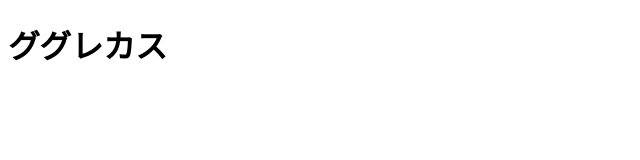
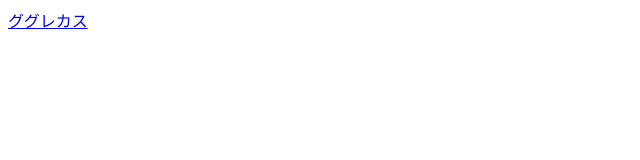
Before and after one commit to Student-meka/ggrks, a plain HTML site: page index.html in a window 1280 px wide. Shown: the whole page, without its empty margins (0-640 px from the left). Drawn offline with Linux system fonts and the light colour scheme.

Commit message:
Update index.html

```diff
--- a/index.html
+++ b/index.html
@@ -5,6 +5,6 @@
     <meta charset="UTF-8">
   </head>
   <body>
-    <h1>ググレカス</h1>
+    <a href="https://www.google.co.jp/">ググレカス</a>
   </body>
 </html>
```
